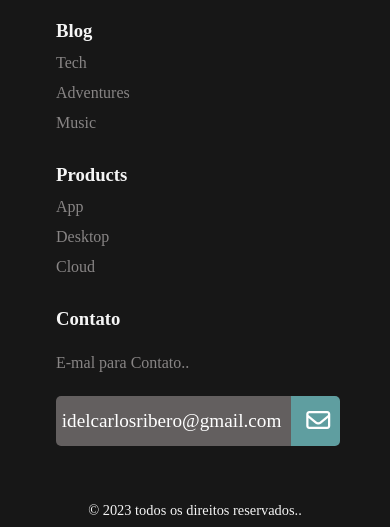
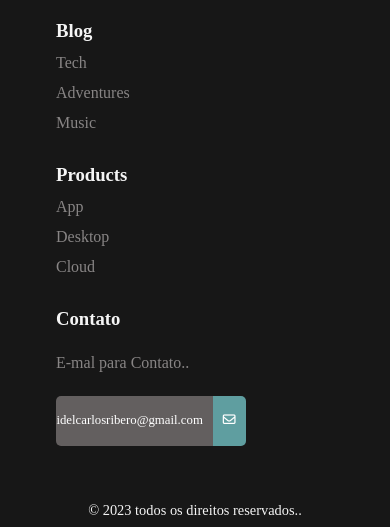
Before and after one commit to idelcarlosribeiro/portfolio, a plain HTML site: page index.html in a window 390 px wide. Shown: the part 1953-2480 px from the top of the page. Drawn offline with nearby package versions, Linux system fonts and the light colour scheme; a script that the page names is missing.

Commit message:
Update footer.css

```diff
--- a/estilos/footer.css
+++ b/estilos/footer.css
@@ -137,6 +137,20 @@ footer_contacts h1{
 @media screen and (max-width: 532px){
     #footer_content {
         grid-template-columns: repeat(1, 1fr);
-
+    }
+    .emal-contato{
+        padding-right: 0;
+        padding-left: 0;
+    }
+    .emal-texto{
+        width: 180px;
+    }
+    .emal-texto a{
+        font-size: .8em;
+    }
+    .emal-texto a i {
+        margin: 0px;
+        padding: 0px;
+        font-size: 1em;
     }
 }
```
